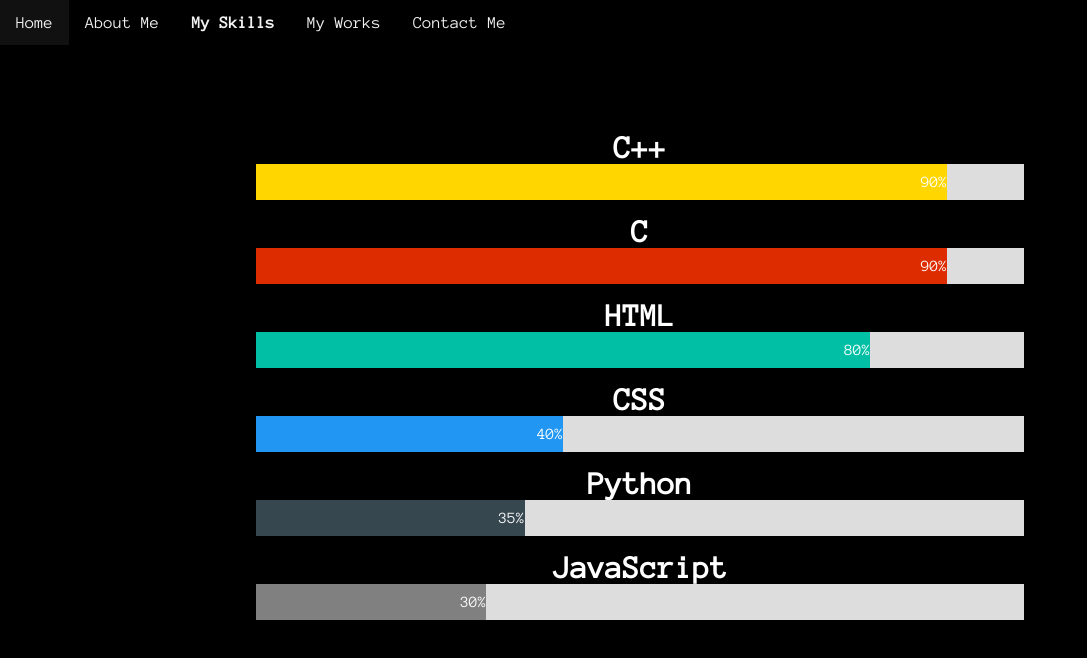
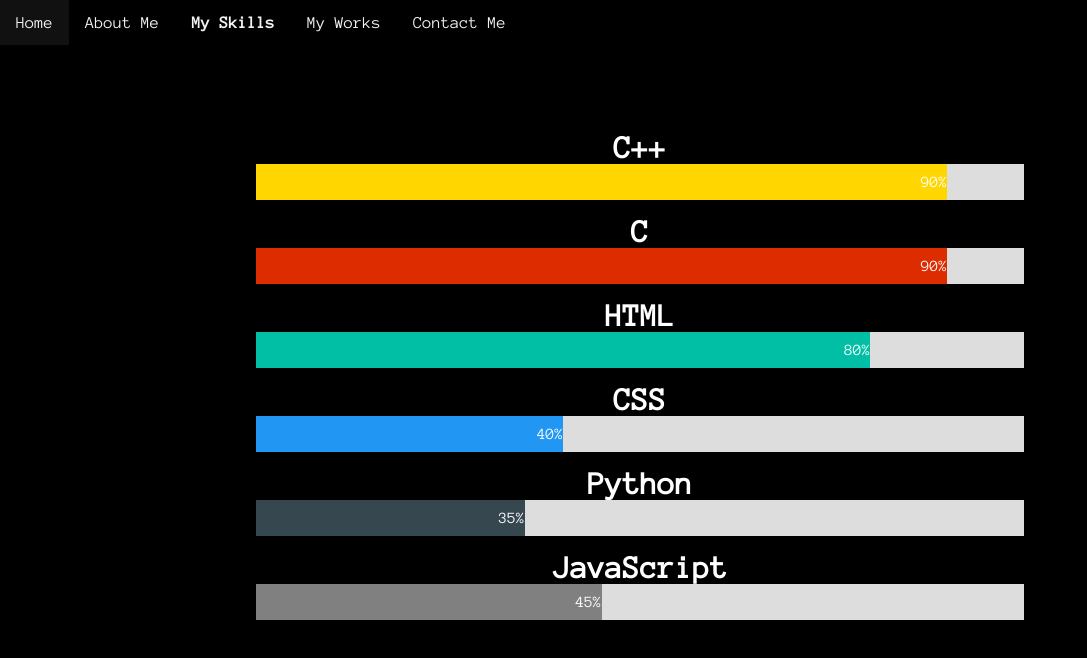
Before and after one commit to madhavbiju/madhavbiju.github.io, a plain HTML site: page skills.html in a window 1280 px wide. Shown: the whole page, without its empty margins (0-1087 px from the left). Drawn offline with nearby package versions, Linux system fonts and the light colour scheme.

Commit message:
Skills: Yea,I know a bit more JS now

```diff
--- a/skills.html
+++ b/skills.html
@@ -53,7 +53,7 @@
             <br>
             <h1>JavaScript</h1>
             <div class="container2">
-              <div class="skills js">30%</div>
+              <div class="skills js">45%</div>
             </div>
         </div>
     </div>
--- a/style.css
+++ b/style.css
@@ -141,7 +141,7 @@ ul.topnav li.icon {display: none;}
 .c {width: 90%; background-color: #dd2c00;} /* Green */
 .html {width: 80%; background-color: #00bfa5;} /* Green */
 .css {width: 40%; background-color: #2196F3;} /* Blue */
-.js {width: 30%; background-color: #808080;} /* Red */
+.js {width: 45%; background-color: #808080;} /* Red */
 .python {width: 35%; background-color: #37474f;} /* Dark Grey */
 
 .card {
```
